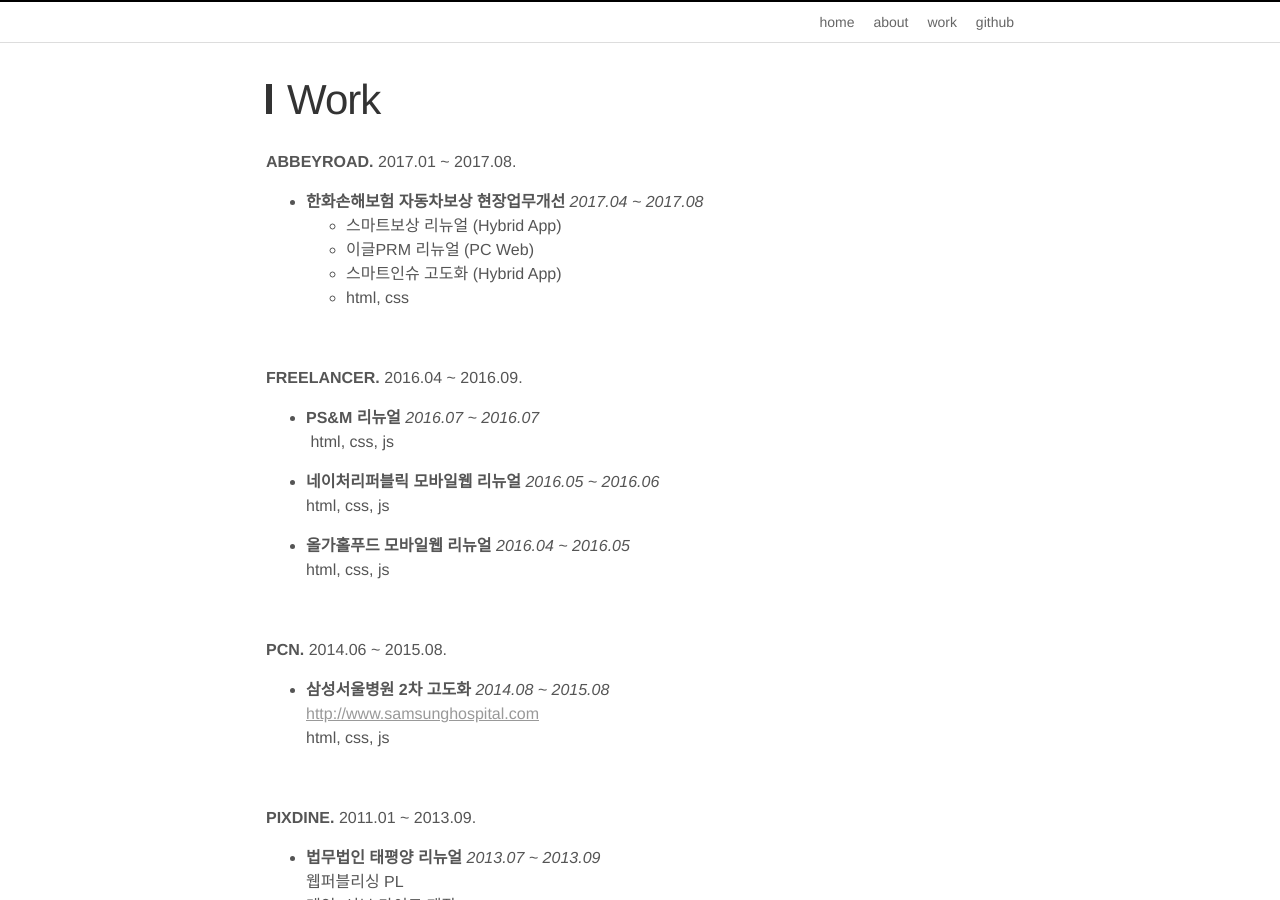
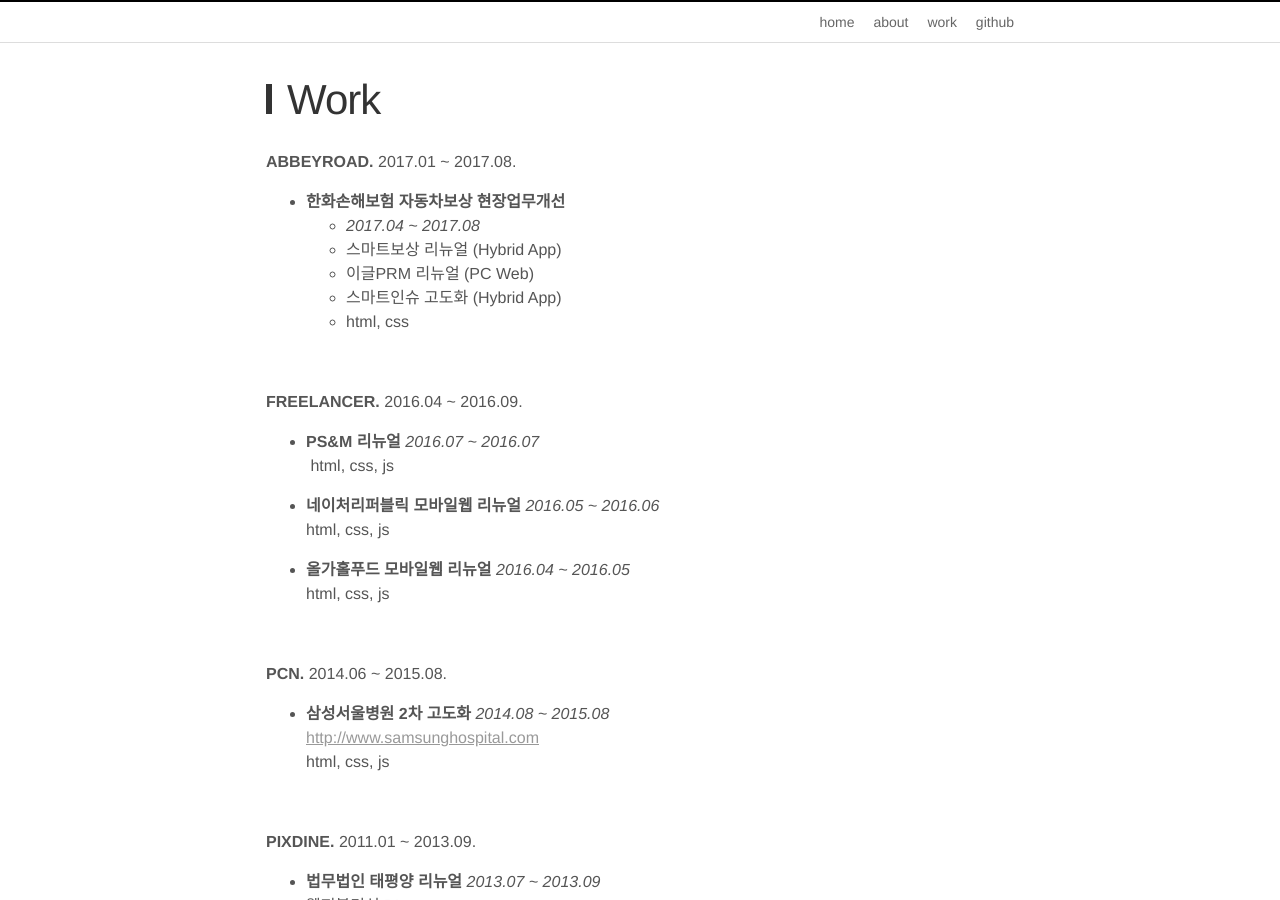
Before and after one commit to imyb/imyb.github.io, a Jekyll site: the page built from work.md, in a window 1280 px wide and 900 px high. Built offline with Jekyll 4.4.1, drawn with Linux system fonts in a browser that asks for light colours.

Commit message:
Update work.md

```diff
--- a/work.md
+++ b/work.md
@@ -7,10 +7,11 @@
 
 **ABBEYROAD.** 2017.01 ~ 2017.08.
 
-- **한화손해보험 자동차보상 현장업무개선** *2017.04 ~ 2017.08*<br>
-  - 스마트보상 리뉴얼 (Hybrid App)<br>
-  - 이글PRM 리뉴얼 (PC Web)<br>
-  - 스마트인슈 고도화 (Hybrid App)<br>
+- **한화손해보험 자동차보상 현장업무개선**
+  - *2017.04 ~ 2017.08*
+  - 스마트보상 리뉴얼 (Hybrid App)
+  - 이글PRM 리뉴얼 (PC Web)
+  - 스마트인슈 고도화 (Hybrid App)
   - html, css
 
 
```
